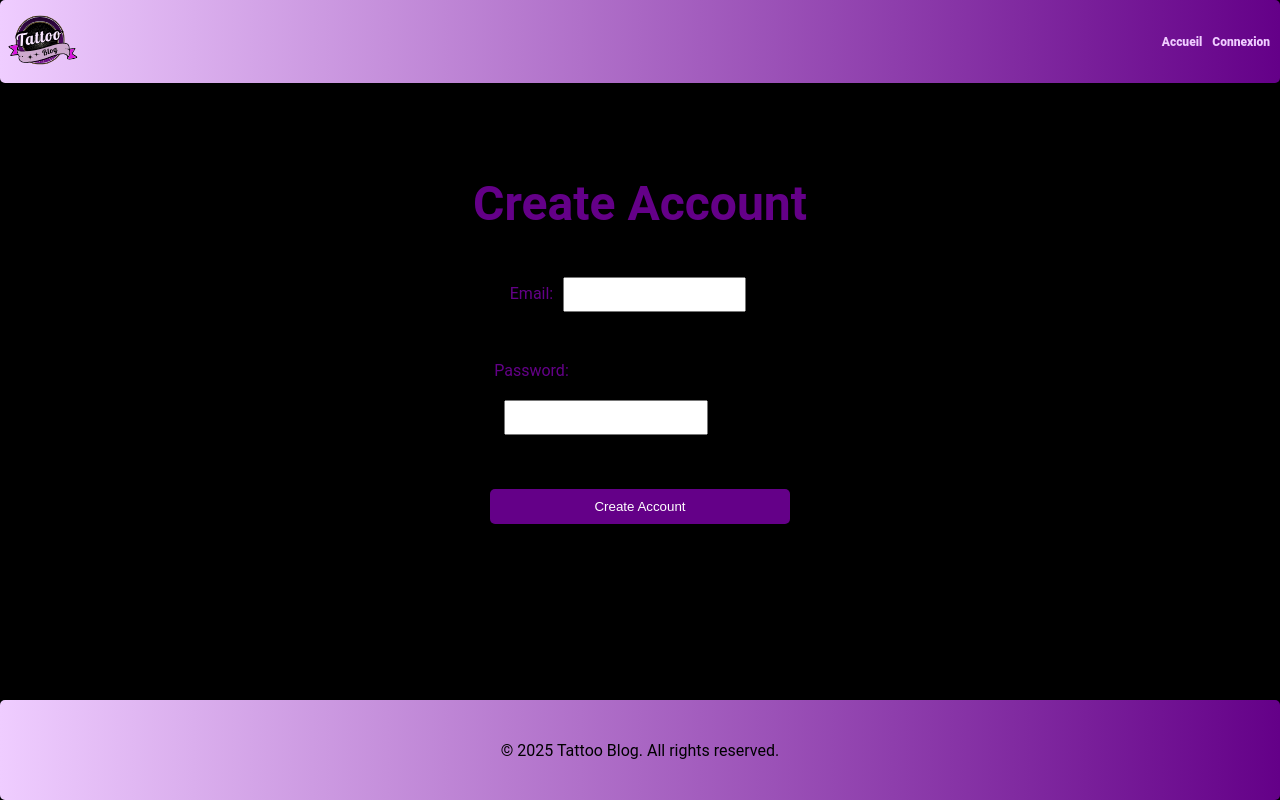
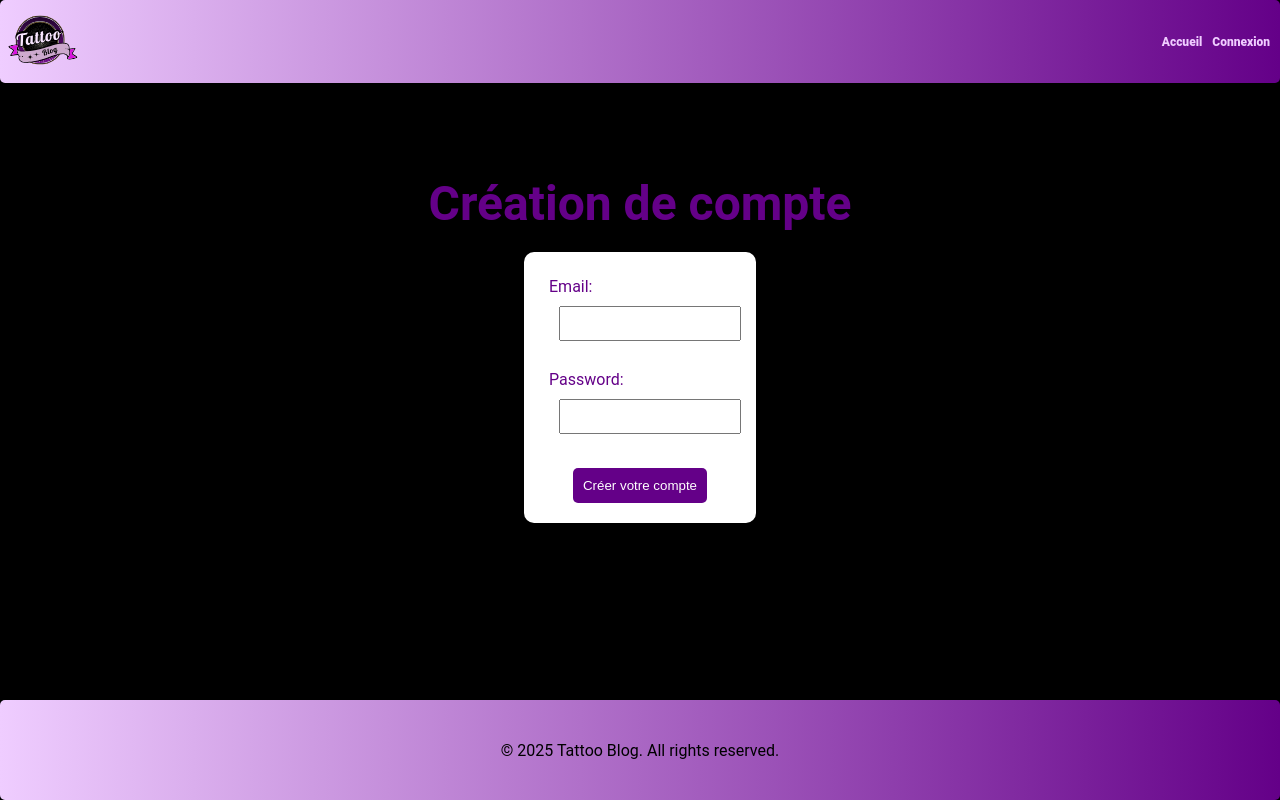
Before and after one commit to sophiecrenn/blog2, a React (Vite) app in the folder front/: page /login in a window 1280 px wide. Both pictures are taken after a click on the button "Créer un compte". Built offline with nearby package versions, Linux system fonts and the light colour scheme; no server answers.

Commit message:
first try nodemailer

```diff
--- a/front/src/Pages/BlogList.jsx
+++ b/front/src/Pages/BlogList.jsx
@@ -17,7 +17,6 @@ const BlogList = () => {
     const getArticles = async () => {
         const response = await fetch(API_URL + "/api/blogs");
         const data = await response.json();
-        console.log("Données reçues:", data);
         // Trier les articles du plus récent au plus ancien
         const sortedArticles = data.sort((a, b) => new Date(b.createdAt) - new Date(a.createdAt));
         setArticles(sortedArticles);
--- a/front/src/Pages/CreateAccount.jsx
+++ b/front/src/Pages/CreateAccount.jsx
@@ -24,7 +24,7 @@ const CreateAccount = () => {
     };
     return (
         <div className={styles.connexion}>
-            <h1>Create Account</h1>
+            <h1>Création de compte</h1>
             {message && <p>{message}</p>}
             <form onSubmit={handleSubmit}>
                 <label>
@@ -45,7 +45,7 @@ const CreateAccount = () => {
                     />
                 </label>
                 <br />
-                <button type="submit">Create Account</button>
+                <button type="submit">Créer votre compte</button>
             </form>
         </div>
     );
--- a/front/src/Pages/DashboardUser.jsx
+++ b/front/src/Pages/DashboardUser.jsx
@@ -11,22 +11,37 @@ const DashboardUser = () => {
 
     const { logout } = useContext(AuthContext);
 
-    const handleSubmit = (e) => {
+    const handleSubmit =  async (e) => {
         e.preventDefault();
-        // Logique pour envoyer le formulaire à l'admin
-        console.log('Nom:', name);
-        console.log('Email:', email);
-        console.log('Message:', message);
-        // Réinitialiser le formulaire
-        setName('');
-        setEmail('');
-        setMessage('');
+        try {
+            const response = await fetch(`${API_URL}/send-email`, {
+                method: 'POST',
+                headers: {
+                    'Content-Type': 'application/json',
+                },
+                body: JSON.stringify({ name, email, message }),
+            });
+
+            const data = await response.json();
+
+            if (data.success) {
+                alert('Message envoyé avec succès !');
+                setName('');
+                setEmail('');
+                setMessage('');
+            } else {
+                alert('Erreur lors de l\'envoi du message.');
+            }
+        } catch (error) {
+            console.error('Erreur:', error);
+            alert('Une erreur est survenue.');
+        }
     };
 
 
     return (
         <div className={styles.dashboardUser}>
-            <h2>Contactez l&apos;Admin</h2>
+            <h2 className={styles.connectTitle}>Contactez l&apos;Administrateur</h2>
             <form onSubmit={handleSubmit}>
                 <div>
                     <label htmlFor="name">Nom:</label>
@@ -59,7 +74,7 @@ const DashboardUser = () => {
                 </div>
                 <button type="submit">Envoyer</button>
             </form>
-            <div><button onClick={logout}>Logout</button></div>
+            <button onClick={logout}>Logout</button>
         </div>
     );
 };
--- a/front/src/assets/styles/blogList.module.scss
+++ b/front/src/assets/styles/blogList.module.scss
@@ -25,12 +25,11 @@
 
 .container {
     padding: 10px;
+    display:flex;
 
     .image {
-        width: 100%;
-        height: auto;
+        display:none;
     }
-}
 
 .secondTitle {
     color: $first-title-color;
@@ -49,6 +48,7 @@
     color: $first-title-color;
     text-align: center;
     text-decoration: none;
+}
 }
 
 .pagination {
@@ -79,13 +79,9 @@
     }
 }
 
+
 // Media Query pour les tablettes (écrans de 768px et plus)
 @media (min-width: 768px) {
-    .container {
-        .image {
-            width: 50%;
-        }
-    }
 
     .title {
         padding: 15px;
@@ -112,6 +108,7 @@
     .container {
         .image {
             width: 30%;
+            display:block;
         }
     }
 
--- a/front/src/assets/styles/connexion.module.scss
+++ b/front/src/assets/styles/connexion.module.scss
@@ -22,12 +22,17 @@
         align-items: center;
         justify-content: center;
         width: 100%;
+        background-color: $white-color;
+        border-radius: 10px;
+        padding: 20px;
+        box-shadow: 0 4px 10px rgba(0, 0, 0, 0.1);
     }
 
     label {
+        display:flex;
+        flex-direction: column;
         padding: 5px;
         font-size: 1rem;
-    }
 
     input {
         margin: 10px 10px 0 10px;
@@ -35,6 +40,7 @@
         width: 100%;
         max-width: 300px;
     }
+}
 
     button {
         padding: 10px;
@@ -59,7 +65,7 @@
         }
 
         form {
-            width: 80%;
+            width: 50%;
         }
 
         input {
@@ -84,7 +90,7 @@
         }
 
         form {
-            width: 50%;
+            width: 20%;
         }
 
         input {
--- a/front/src/assets/styles/dashboardUser.module.scss
+++ b/front/src/assets/styles/dashboardUser.module.scss
@@ -11,6 +11,10 @@
     gap: 20px;
     padding: 10px; // Espacement pour les petits écrans
 
+    .connectTitle{
+        color: $white-color;
+    }
+
     form {
         display: flex;
         flex-direction: column;
@@ -21,6 +25,7 @@
         background-color: $white-color;
         border-radius: 10px;
         box-shadow: 0 4px 10px rgba(0, 0, 0, 0.1);
+        color:$first-title-color;
 
         div {
             display: flex;
@@ -41,6 +46,7 @@
             width: 100%;
             box-sizing: border-box;
         }
+    }
 
     button {
         padding: 5px 5px;
@@ -59,7 +65,6 @@
         &:disabled {
             background-color: $button-disabled-color;
             cursor: not-allowed;
-            }
         }
     }
 }
```
Lines whose indentation alone changed are shown as unchanged.
